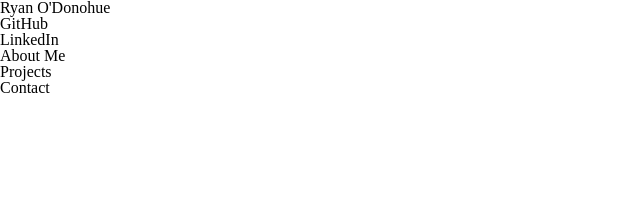
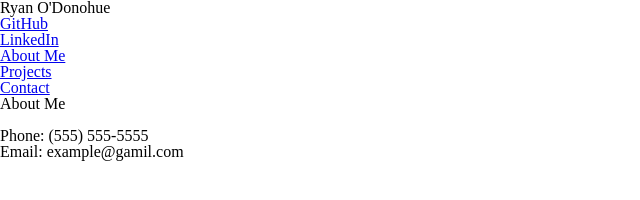
Before and after one commit to RyeBowTie/Ryan-ODonohue-Portfolio, a plain HTML site: page index.html in a window 1280 px wide. Shown: the whole page, without its empty margins (0-640 px from the left). Drawn offline with Linux system fonts and the light colour scheme.

Commit message:
added navigation links and finished basic outline

```diff
--- a/index.html
+++ b/index.html
@@ -11,15 +11,33 @@
             <h1>Ryan O'Donohue</h1>
             <nav>
                 <ul>
-                    <li>GitHub</li>
-                    <li>LinkedIn</li>
-                    <li>About Me</li>
-                    <li>Projects</li>
-                    <li>Contact</li>
+                    <li><a href="https://github.com/RyeBowTie">GitHub</a></li>
+                    <li><a href="https://www.linkedin.com/in/ryan-o-donohue-b43849204/">LinkedIn</a></li>
+                    <li><a href="#about-me">About Me</a></li>
+                    <li><a href="#projects">Projects</a></li>
+                    <li><a href="#contact">Contact</a></li>
                 </ul>
             </nav>
         </header>
         <main>
+            <section class="about-me" id="about-me">
+                <h2>About Me</h2>
+                <p>
+
+                </p>
+            </section>
+            <section class="projects" id="projects">
+                <a href="#"><img src=""></a>
+                <a href="#"><img src=""></a>
+                <a href="#"><img src=""></a>
+                <a href="#"><img src=""></a>
+                <a href="#"><img src=""></a>
+                <a href="#"><img src=""></a>
+            </section>
+            <section class="contact" id="contact">
+                <h3>Phone: (555) 555-5555</h3>
+                <h3>Email: example@gamil.com</h3>
+            </section>
 
         </main>
         <footer>
```
